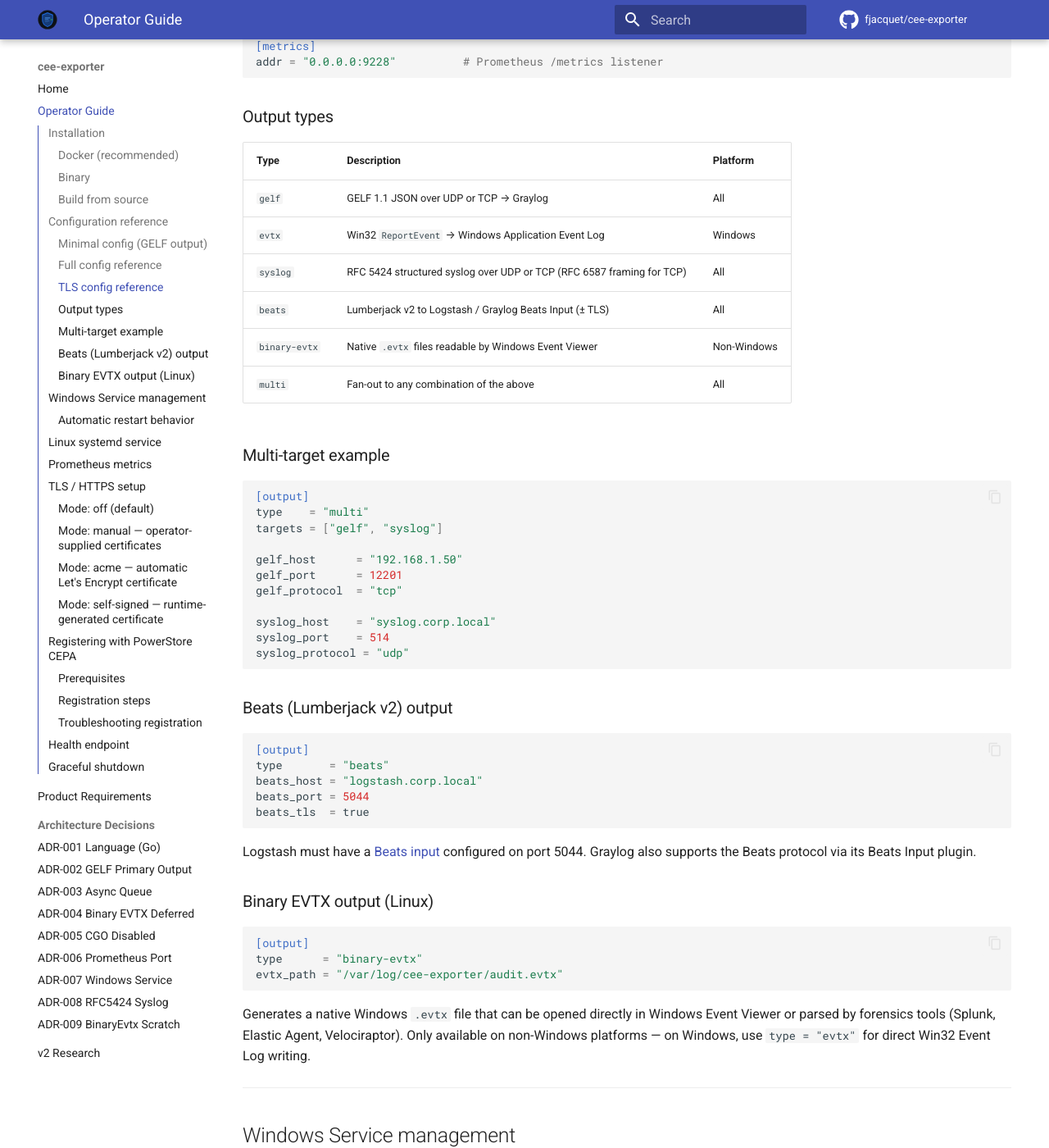
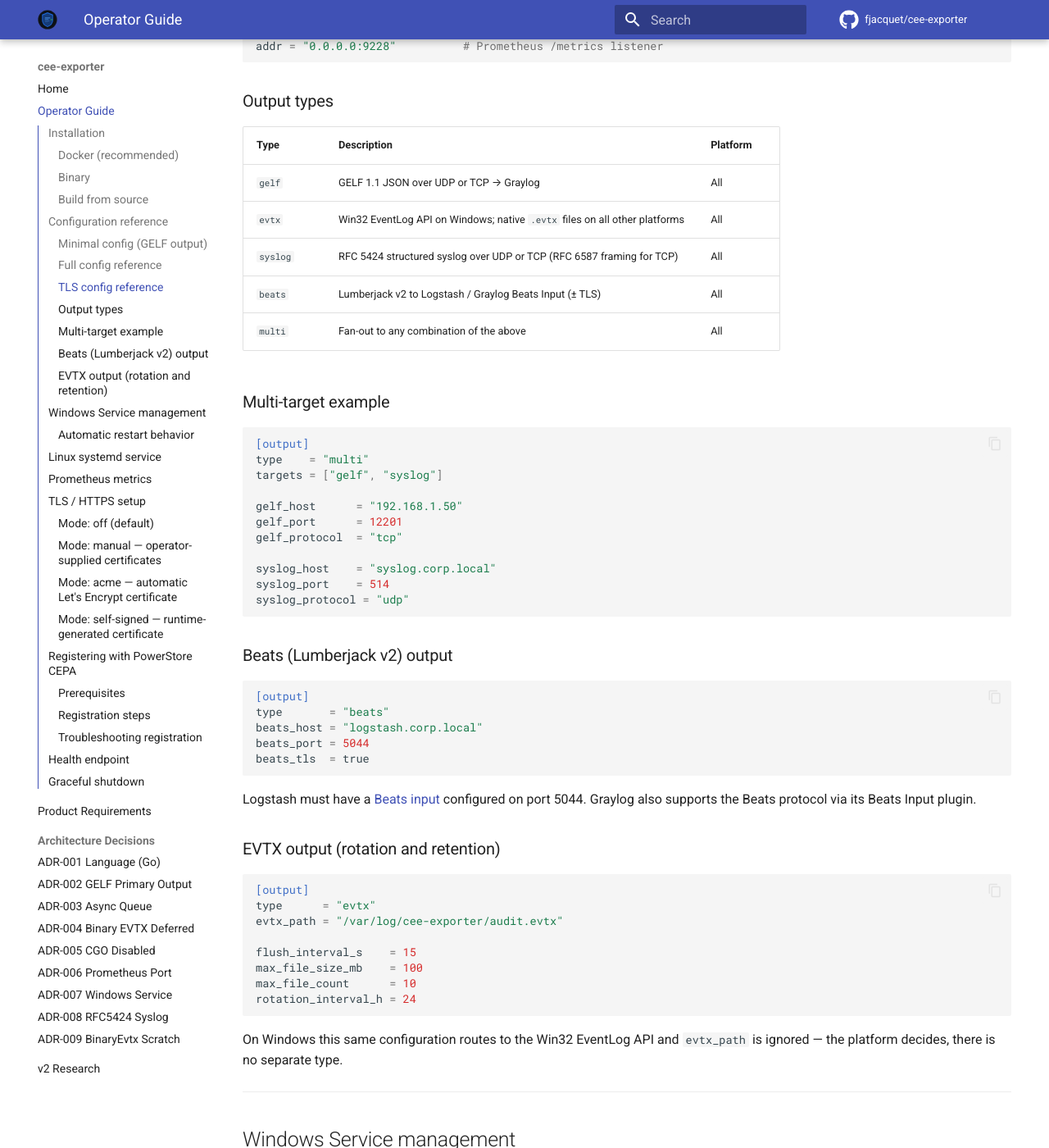
Before and after one commit to fjacquet/cee-exporter, an MkDocs documentation site: the page built from docs/operator-guide.md, in a window 1280 px wide and 1400 px high, scrolled down 3048 px. Shown: the whole window at 82% size. Built offline with MkDocs 1.6.1 and Material for MkDocs 9.7.7, drawn with Linux system fonts in a browser that asks for light colours; comment, search, counter and statistics services are not loaded; some of the changed text lies outside the part shown.

Commit message:
fix(docs): remove config keys the code does not accept
type = "binary-evtx" was documented in five places including a full
worked example, but buildWriter rejects it with 'unknown output type' —
an operator copying the example got a daemon that would not start. The
real value is 'evtx', which dispatches by platform.

acme_staging was documented as a TLS option and as dev guidance, but no
such field exists in ListenConfig. It silently no-ops, so a developer
believing they were on Let's Encrypt staging hit the production rate
limit instead.

Adds a docs-lint CI job that fails if either string returns, and that
checks every documented output type has a case in buildWriter.

````diff
--- a/docs/operator-guide.md
+++ b/docs/operator-guide.md
@@ -116,12 +116,11 @@
 acme_domains  = []               # tls_mode="acme": domain names for Let's Encrypt
 acme_email    = ""               # tls_mode="acme": contact email for Let's Encrypt
 acme_cache_dir = "/var/cache/cee-exporter/acme"  # tls_mode="acme": cert cache dir
-acme_staging  = false            # tls_mode="acme": use LE staging (dev/testing)
 
 [output]
 type           = "gelf"         # Output type — see table below
 targets        = []             # type="multi": list of types to fan-out to
-evtx_path      = ""             # type="evtx" or "binary-evtx": output path
+evtx_path      = ""             # type="evtx": output path (non-Windows only)
 # GELF
 gelf_host      = "localhost"
 gelf_port      = 12201
@@ -154,10 +153,9 @@
 | Type | Description | Platform |
 |------|-------------|----------|
 | `gelf` | GELF 1.1 JSON over UDP or TCP → Graylog | All |
-| `evtx` | Win32 `ReportEvent` → Windows Application Event Log | Windows |
+| `evtx` | Win32 EventLog API on Windows; native `.evtx` files on all other platforms | All |
 | `syslog` | RFC 5424 structured syslog over UDP or TCP (RFC 6587 framing for TCP) | All |
 | `beats` | Lumberjack v2 to Logstash / Graylog Beats Input (± TLS) | All |
-| `binary-evtx` | Native `.evtx` files readable by Windows Event Viewer | Non-Windows |
 | `multi` | Fan-out to any combination of the above | All |
 
 ### Multi-target example
@@ -188,15 +186,21 @@
 
 Logstash must have a [Beats input](https://www.elastic.co/guide/en/logstash/current/plugins-inputs-beats.html) configured on port 5044. Graylog also supports the Beats protocol via its Beats Input plugin.
 
-### Binary EVTX output (Linux)
+### EVTX output (rotation and retention)
 
 ```toml
 [output]
-type      = "binary-evtx"
+type      = "evtx"
 evtx_path = "/var/log/cee-exporter/audit.evtx"
+
+flush_interval_s    = 15
+max_file_size_mb    = 100
+max_file_count      = 10
+rotation_interval_h = 24
 ```
 
-Generates a native Windows `.evtx` file that can be opened directly in Windows Event Viewer or parsed by forensics tools (Splunk, Elastic Agent, Velociraptor). Only available on non-Windows platforms — on Windows, use `type = "evtx"` for direct Win32 Event Log writing.
+On Windows this same configuration routes to the Win32 EventLog API and
+`evtx_path` is ignored — the platform decides, there is no separate type.
 
 ---
 
@@ -375,11 +379,10 @@
 - Port 443/TCP must be reachable from the internet
 - `acme_cache_dir` must be on persistent storage (mount a volume if using Docker)
 - On Linux: the systemd unit must have `AmbientCapabilities=CAP_NET_BIND_SERVICE`
-- During development: set `acme_staging = true` to avoid Let's Encrypt rate limits
 
-```toml
-acme_staging = true  # Remove this line for production
-```
+There is no staging toggle. `tls_mode = "acme"` always uses the Let's Encrypt
+production directory, which is rate-limited. For development, use
+`tls_mode = "self-signed"` instead.
 
 ### Mode: `self-signed` — runtime-generated certificate
 
````
Also changed, not shown: docs/index.md (+1 -2 lines), 1 other file.
